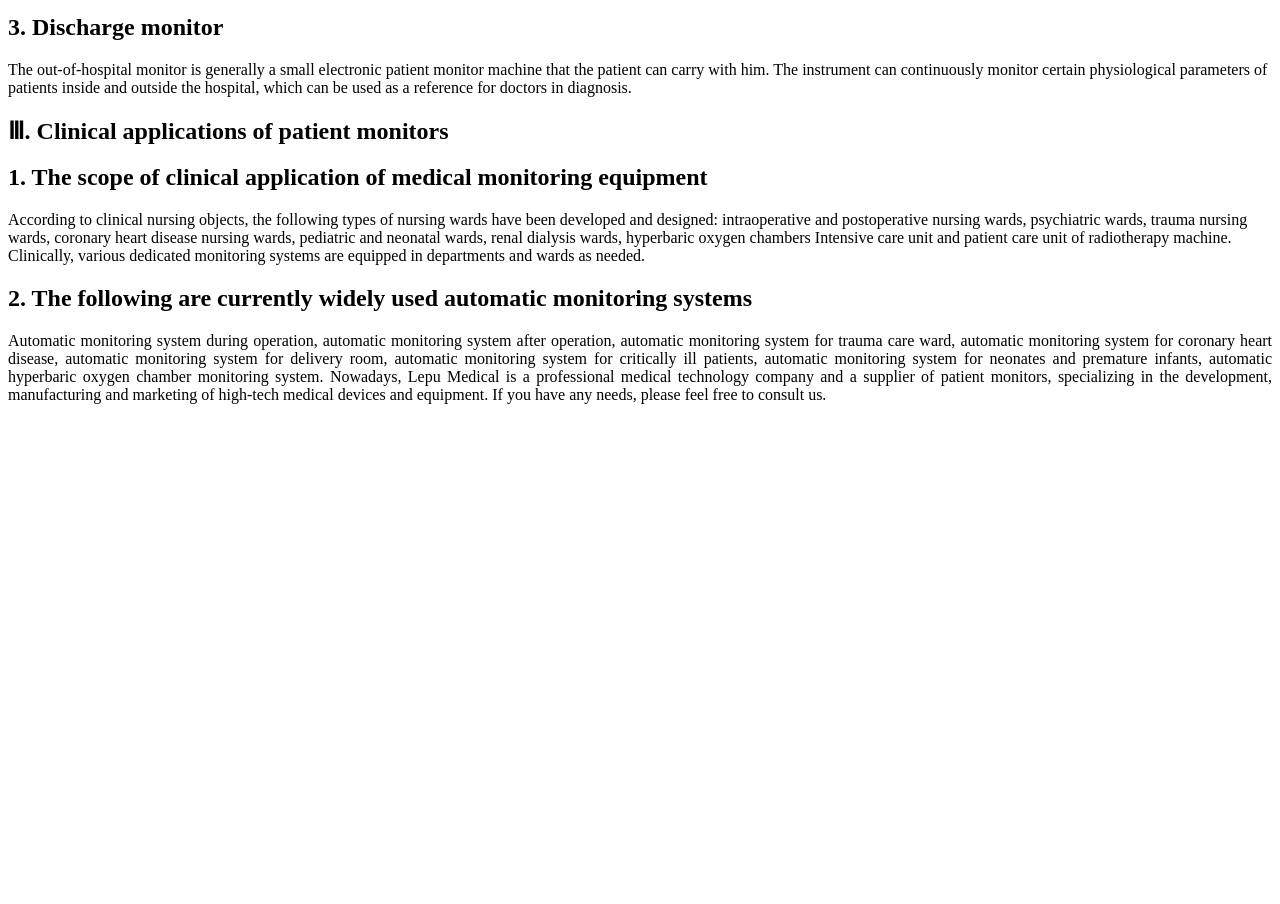
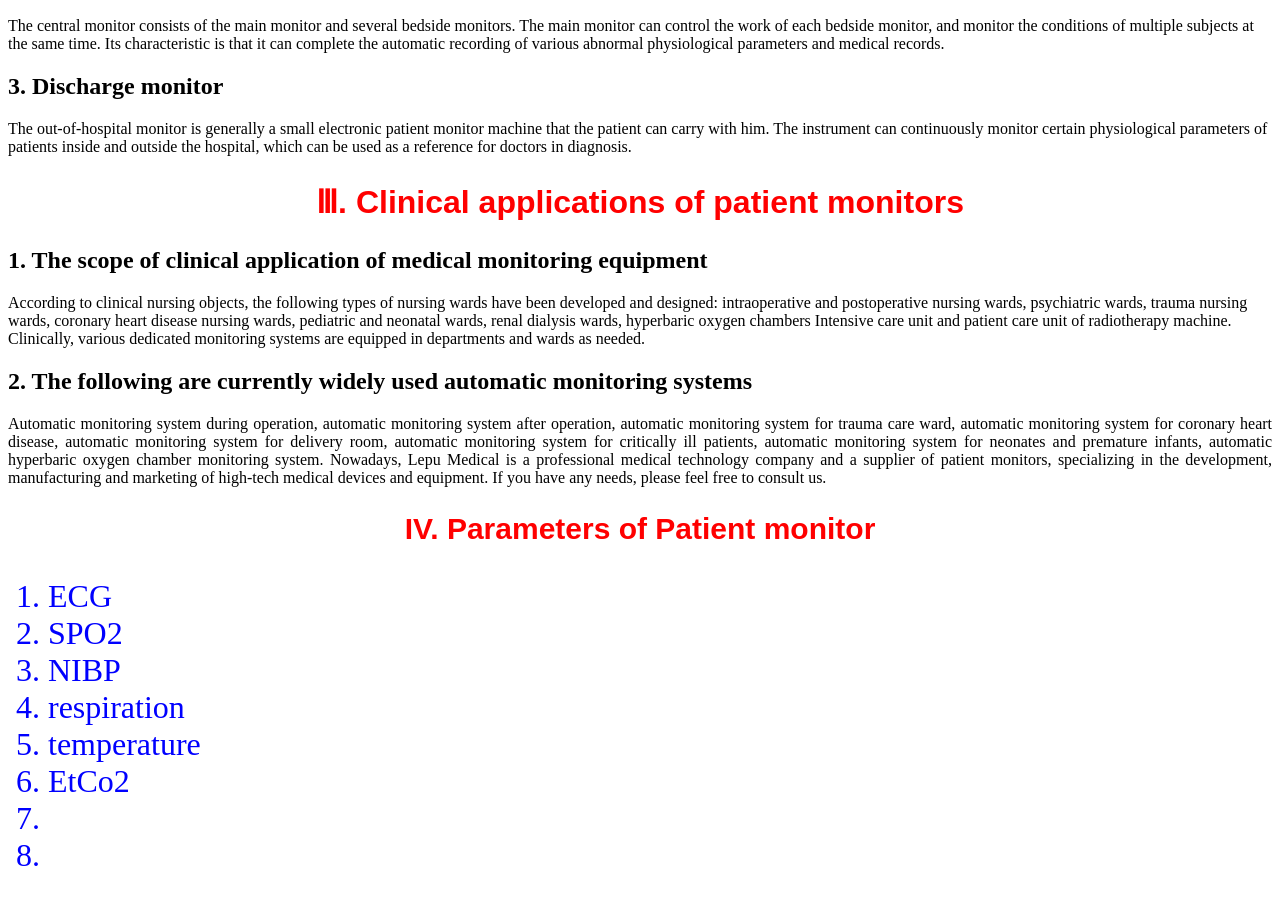
Before and after one commit to coderbme/1st-project, a plain HTML site: page index.html in a window 1280 px wide. Shown: the part 666-1570 px from the top of the page. Before the commit the page ends 1086 px from the top, so only its background shows below. Drawn offline with Linux system fonts and the light colour scheme.

Commit message:
Update index.html

```diff
--- a/index.html
+++ b/index.html
@@ -1,4 +1,4 @@
-<!DOCTYPE html>
+!DOCTYPE html>
 <html lang="en" dir="ltr">
     <head>
     <meta charset="utf-8">
@@ -6,14 +6,14 @@
     </head>
 
     <body>
-           <h1 align="center">I. Types of Patient monitor</h1>
+           <h2 style= "color:red;  font-size:2em; text-align:center; font-family: Arial, Helvetica, sans-serif;" > I. Types of Patient monitor</h2>
           <h2>1. Patient monitor</h2>
 <p>A patient monitor is also called a medical monitor, a physiological monitor or a display, which is an electronic medical device. This instrument can measure the patient's vital signs, display the data obtained therefrom, and transmit it on the monitoring network.</p>
            <h2>2.Vital signs monitor </h2>
 <p>An intuitive touch screen monitor can be used to improve workflow and training. It is suitable for most low-sensitivity medical environments and clinical workflows, and can measure pulse, blood oxygen saturation, non-invasive blood pressure, temperature, EtCo2, respiration, etc. </p>
            <h2>3. End-tidal carbon dioxide monitor</h2>
 <P>It is an instrument used to measure end-tidal carbon dioxide (EtCO2). At the end of exhalation, a non-invasive technique is used to measure the partial pressure or maximum concentration of carbon dioxide (CO2).When purchasing the patient monitors, it's better to learn about their respective functions in advance and choose qualified patient monitor suppliers.</P>
-           <h2>Ⅱ. Functional classifications of patient monitors</h2>
+           <h2 style="color:red;font-size:2em;text-align: center;font-family: Arial, Helvetica, sans-serif;" > Ⅱ.Functional classifications of patient monitors</h2>
 <p>According to the function classification, there are three types of bedside monitors, central monitors and discharged monitors. They are divided into intelligent and non-intelligent.</p>
             <h2>1. Bedside monitor</h2>
 <P>It is an instrument connected to the patient's bedside and can continuously monitor various physiological parameters or certain states of the patient. The bedside monitor can display data, alarm and record information, and it can also work as a whole with the central patient monitor.</P>
@@ -21,17 +21,26 @@
 <p>The central monitor consists of the main monitor and several bedside monitors. The main monitor can control the work of each bedside monitor, and monitor the conditions of multiple subjects at the same time. Its characteristic is that it can complete the automatic recording of various abnormal physiological parameters and medical records.</p>
              <h2> 3. Discharge monitor</h2>
 <p>The out-of-hospital monitor is generally a small electronic patient monitor machine that the patient can carry with him. The instrument can continuously monitor certain physiological parameters of patients inside and outside the hospital, which can be used as a reference for doctors in diagnosis.</p>
-            <h2>Ⅲ. Clinical applications of patient monitors</h2>
+            <h2 style="color:red; text-align:center; font-size:2em; font-family :Arial, Helvetica, sans-serif; ">Ⅲ. Clinical applications of patient monitors</h2>
             <h2>1. The scope of clinical application of medical monitoring equipment</h2>
 <p>According to clinical nursing objects, the following types of nursing wards have been developed and designed: intraoperative and postoperative nursing wards, psychiatric wards, trauma nursing wards, coronary heart disease nursing wards, pediatric and neonatal wards, renal dialysis wards, hyperbaric oxygen chambers Intensive care unit and patient care unit of radiotherapy machine. Clinically, various dedicated monitoring systems are equipped in departments and wards as needed.</p>
              <h2> 2. The following are currently widely used automatic monitoring systems</h2>
-<p align="justify"> Automatic monitoring system during operation, automatic monitoring system after operation, automatic monitoring system for trauma care ward, automatic monitoring system for coronary heart disease, automatic monitoring system for delivery room, automatic monitoring system for critically ill patients, automatic monitoring system for neonates and premature infants, automatic hyperbaric oxygen chamber monitoring system.
+<p align="justify"> Automatic monitoring system during operation, automatic monitoring system after operation, automatic monitoring system for trauma care ward, automatic monitoring system for coronary heart disease, automatic monitoring system for delivery room, automatic monitoring system for critically ill patients, automatic monitoring system for neonates and premature infants, automatic hyperbaric oxygen chamber monitoring system. Nowadays, Lepu Medical is a professional medical technology company and a supplier of patient monitors, specializing in the development, manufacturing and marketing of high-tech medical devices and equipment. If you have any needs, please feel free to consult us.</p>
+      <h2 style="color:red; font-size  :30px; font-family:Arial, Helvetica, sans-serif; text-align :center; ">   IV. Parameters of Patient monitor </h2>
+               <ol type="square" style= "color:blue; font-size:2em;  ">
+                <li>ECG</li>
+                <li>SPO2</li>
+                <li>NIBP</li>
+                <li>respiration</li>
+                <li>temperature</li>
+                <li>EtCo2</li>
+                <li></li>
+                <li></li>
 
 
 
-        Nowadays, Lepu Medical is a professional medical technology company and a supplier of patient monitors, specializing in the development, manufacturing and marketing of high-tech medical devices and equipment. If you have any needs, please feel free to consult us.
+               </ol>
 
-        </p>
 
 
 
```
